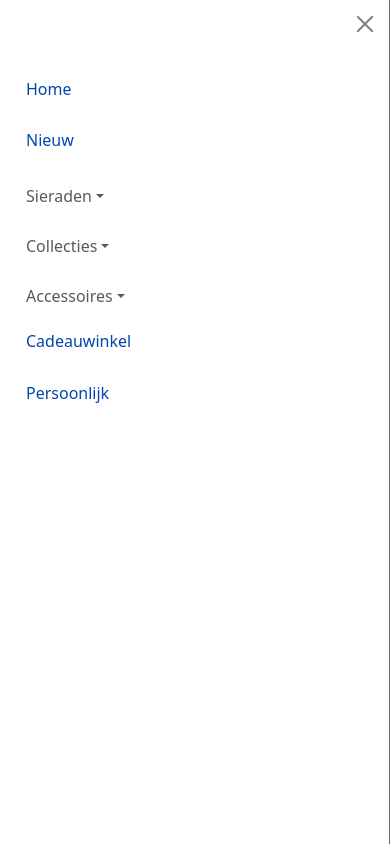
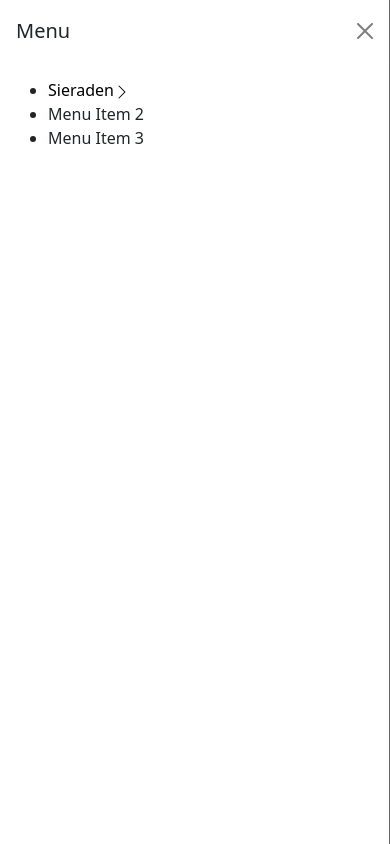
Before and after one commit to MorrisJansen/atelier-amorie, a React (Create React App) app: page / in a window 390 px wide. Both pictures are taken after a click on the button 40 px from the left and 30 px from the top of the page. Shown: the top 844 px of the page. Built offline with nearby package versions, Linux system fonts and the light colour scheme.

Commit message:
nog wat aanpassingen gemaakt aan de navbar morgen het hamburger menu helemaal afmaken

```diff
--- a/src/componenten/navbar.js
+++ b/src/componenten/navbar.js
@@ -1,10 +1,47 @@
 import React from 'react';
 import '../stijlen/navbar.css'
+import  { useState } from 'react';
+import { Offcanvas } from 'react-bootstrap';
+
 
 
 
 
 function Navbar() {
+  const handleShowMenu = () => setShowMenu(!showMenu);
+
+  const [showMenu, setShowMenu] = useState(false);
+  const [showSubMenu, setShowSubMenu] = useState(false);
+  const [showSubSubMenu, setShowSubSubMenu] = useState(false);
+  const [showSubSubSubMenu, setShowSubSubSubMenu] = useState(false);
+
+  const handleClose = () => {
+    setShowMenu(false);
+    setShowSubMenu(false);
+    setShowSubSubMenu(false);
+    setShowSubSubSubMenu(false);
+  };
+
+  // const handleShowMenu = () => setShowMenu(true);
+    // const handleShowMenu = () => setShowMenu(true);
+
+  const handleOpenSubMenu = () => setShowSubMenu(true);
+
+  const handleCloseSubMenu = () => setShowSubMenu(false);
+
+  const handleOpenSubSubMenu = () => setShowSubSubMenu(true);
+
+  const handleCloseSubSubMenu = () => setShowSubSubMenu(false);
+
+  const handleOpenSubSubSubMenu = () => setShowSubSubSubMenu(true);
+
+  const handleCloseSubSubSubMenu = () => setShowSubSubSubMenu(false);
+
+
+
+
+
+
   return (
     <div>
 
@@ -31,9 +68,10 @@ function Navbar() {
 </div>
 
     {/* Eerste navbar en hamburger */}
-    <button className="navbar-toggler d-lg-none" type="button" data-bs-toggle="offcanvas" data-bs-target="#offcanvasNavbar" aria-controls="offcanvasNavbar" aria-label="Toggle navigation">
+    <button className="navbar-toggler d-lg-none" type="button" onClick={handleShowMenu} aria-label="Toggle navigation">
   <span className="navbar-toggler-icon"></span>
 </button>
+
     <a className="navbar-brand d-flex justify-content-center" href="./Probeersel">
       <img className="navbar-logo" src="../fotos/amorie-logo.png" alt="logo" />
     </a>
@@ -45,98 +83,126 @@ function Navbar() {
       </div>
 
        {/* Binnenkant hamburger */}
-      <div className="offcanvas-body">
-        <ul className="navbar-nav justify-content-end flex-grow-1 pe-3 d-lg-none">
+       <Offcanvas show={showMenu} onHide={handleClose}>
+        <Offcanvas.Header closeButton>
+          <Offcanvas.Title>Menu</Offcanvas.Title>
+        </Offcanvas.Header>
+        <Offcanvas.Body>
+          <ul>
+            <li>
 
-          <a className="nav-item" href="/">
-            <h5 className="my-2 h4 nav-link active" aria-current="page" style={{ color: "#0047AB" }}>Home</h5>
-          </a>
-          <a className="nav-item" href="nieuw.php">
-            <h5 className="my-2 h4 nav-link" style={{ color: "#0047AB" }}>Nieuw</h5>
-          </a>
-          <div className="nav-item dropdown">
-            <a className="nav-link dropdown-toggle" href="#" id="navbarDropdown" role="button" data-bs-toggle="dropdown" aria-expanded="false">
+              <button onClick={handleOpenSubMenu} style={{ background: 'none', border: 'none', cursor: 'pointer' }}>
                 Sieraden
-            </a>
-            <ul className="dropdown-menu" aria-labelledby="navbarDropdown">
-            <ul className="navbar-nav mr-auto">
-            <li className="nav-item dropdown">
-              <a className="nav-link dropdown-toggle" href="#" id="oorbellenDropdown" role="button" data-bs-toggle="dropdown" aria-expanded="false">
+                <svg xmlns="http://www.w3.org/2000/svg" width="16" height="16" fill="currentColor" class="bi bi-chevron-right" viewBox="0 0 16 16">
+                  <path fill-rule="evenodd" d="M4.646 1.646a.5.5 0 0 1 .708 0l6 6a.5.5 0 0 1 0 .708l-6 6a.5.5 0 0 1-.708-.708L10.293 8 4.646 2.354a.5.5 0 0 1 0-.708z"/>
+                </svg>
+              </button>
+              <Offcanvas show={showSubMenu} onHide={handleCloseSubMenu} placement="start">
+                <Offcanvas.Header closeButton>
+                  <Offcanvas.Title onClick={handleCloseSubMenu} style={{ cursor: 'pointer' }}>
+                    <svg xmlns="http://www.w3.org/2000/svg" width="16" height="16" fill="currentColor" class="bi bi-chevron-left" viewBox="0 0 16 16">
+                      <path fill-rule="evenodd" d="M11.354 1.646a.5.5 0 0 1 0 .708L5.707 8l5.647 5.646a.5.5 0 0 1-.708.708l-6-6a.5.5 0 0 1 0-.708l6-6a.5.5 0 0 1 .708 0z"/>
+                    </svg>
+                    Sieraden
+                  </Offcanvas.Title>
+                </Offcanvas.Header>
+                <Offcanvas.Body>
+                  <ul>
+                    <li>
+                      <button onClick={handleOpenSubSubMenu} style={{ background: 'none', border: 'none', cursor: 'pointer' }}>
                         Oorbellen
-              </a>
-              <ul className="dropdown-menu submenu oorbellen" aria-labelledby="oorbellenDropdown">
-                {/* Dropdown-items hier toevoegen */}
-                <li><a className="dropdown-item" href="oorbellen.php">Alle oorbellen</a></li>
-                <li><a className="dropdown-item" href="oorbellen.php?cat=hoops">Hoops</a></li>
-                <li><a className="dropdown-item" href="oorbellen.php?cat=oorringen-en-hangers">Oorringen & hangers</a></li>
-                <li><a className="dropdown-item" href="oorbellen.php?cat=oorknopjes">Oorknopjes</a></li>
-                <li><a className="dropdown-item" href="oorbellen.php?cat=doortrek-oorbellen">Doortrek oorbellen</a></li>
-                <li><a className="dropdown-item" href="oorbellen.php?cat=ear-cuffs">Ear Cuffs</a></li>
-                <li><a className="dropdown-item" href="oorbellen.php?cat=piercings">Piercings</a></li>
-                <li><a className="dropdown-item" href="oorbellen.php?cat=sets">Sets</a></li>
-                <li><a className="dropdown-item" href="oorbellen.php?cat=mix-en-match">Mix & match</a></li>
+                        <svg xmlns="http://www.w3.org/2000/svg" width="16" height="16" fill="currentColor" class="bi bi-chevron-right" viewBox="0 0 16 16">
+                          <path fill-rule="evenodd" d="M4.646 1.646a.5.5 0 0 1 .708 0l6 6a.5.5 0 0 1 0 .708l-6 6a.5.5 0 0 1-.708-.708L10.293 8 4.646 2.354a.5.5 0 0 1 0-.708z"/>
+                        </svg>
+                      </button>
+                      <Offcanvas show={showSubSubMenu} onHide={handleCloseSubSubMenu} placement="start">
+                        <Offcanvas.Header closeButton>
+                          <Offcanvas.Title onClick={handleCloseSubSubMenu} style={{ cursor: 'pointer' }}>
+                            <svg xmlns="http://www.w3.org/2000/svg" width="16" height="16" fill="currentColor" class="bi bi-chevron-left" viewBox="0 0 16 16">
+                              <path fill-rule="evenodd" d="M11.354 1.646a.5.5 0 0 1 0 .708L5.707 8l5.647 5.646a.5.5 0 0 1-.708.708l-6-6a.5.5 0 0 1 0-.708l6-6a.5.5 0 0 1 .708 0z"/>
+                            </svg>
+                            Oorbellen
+                          </Offcanvas.Title>
+                        </Offcanvas.Header>
+                        <Offcanvas.Body>
+                          <ul>
+                            <li>Alle Oorbellen</li>
+                            <li>Hoops</li>
+                            <li>Oorringen & Hangers</li>
+                            <li>Oorknopjes</li>
+                            <li>Doortrek Oorbellen</li>
+                            <li>Ear Cuffs</li>
+                            <li>Piercings</li>
+                            <li>Sets</li>
+                            <li>Mix & Match</li>
                           </ul>
+                        </Offcanvas.Body>
+                      </Offcanvas>
                     </li>
-          </ul>              <li><a className="dropdown-item" href="#">Kettingen</a></li>
-              <li><a className="dropdown-item" href="#">Ringen</a></li>
-              <li><a className="dropdown-item" href="#">Armbanden</a></li>
-              <li><a className="dropdown-item" href="#">Enkelbandjes</a></li>
+                    <li>
+                    <button onClick={handleOpenSubSubMenu} style={{ background: 'none', border: 'none', cursor: 'pointer' }}>
+    Kettingen
+    <svg xmlns="http://www.w3.org/2000/svg" width="16" height="16" fill="currentColor" class="bi bi-chevron-right" viewBox="0 0 16 16">
+        <path fill-rule="evenodd" d="M4.646 1.646a.5.5 0 0 1 .708 0l6 6a.5.5 0 0 1 0 .708l-6 6a.5.5 0 0 1-.708-.708L10.293 8 4.646 2.354a.5.5 0 0 1 0-.708z"/>
+    </svg>
+</button>
+<Offcanvas show={showSubSubMenu} onHide={handleCloseSubSubMenu} placement="start">
+    <Offcanvas.Header closeButton>
+        <Offcanvas.Title onClick={handleCloseSubSubMenu} style={{ cursor: 'pointer' }}>
+            <svg xmlns="http://www.w3.org/2000/svg" width="16" height="16" fill="currentColor" class="bi bi-chevron-left" viewBox="0 0 16 16">
+                <path fill-rule="evenodd" d="M11.354 1.646a.5.5 0 0 1 0 .708L5.707 8l5.647 5.646a.5.5 0 0 1-.708.708l-6-6a.5.5 0 0 1 0-.708l6-6a.5.5 0 0 1 .708 0z"/>
+            </svg>
+            Kettingen
+        </Offcanvas.Title>
+    </Offcanvas.Header>
+    <Offcanvas.Body>
+        <ul>
+            <li>Alle Kettingen</li>
+            <li>Meerdere Lagen</li>
+        </ul>
+    </Offcanvas.Body>
+</Offcanvas>
+                    </li>
+                    <li>Ringen</li>
+                    <li>Armbanden</li>
+                    <li>
+                      <button onClick={handleOpenSubSubSubMenu} style={{ background: 'none', border: 'none', cursor: 'pointer' }}>
+                        Ringen
+                        <svg xmlns="http://www.w3.org/2000/svg" width="16" height="16" fill="currentColor" class="bi bi-chevron-right" viewBox="0 0 16 16">
+                          <path fill-rule="evenodd" d="M4.646 1.646a.5.5 0 0 1 .708 0l6 6a.5.5 0 0 1 0 .708l-6 6a.5.5 0 0 1-.708-.708L10.293 8 4.646 2.354a.5.5 0 0 1 0-.708z"/>
+                        </svg>
+                      </button>
 
+                      <Offcanvas show={showSubSubSubMenu} onHide={handleCloseSubSubSubMenu} placement="start">
+                        <Offcanvas.Header closeButton>
+                          <Offcanvas.Title onClick={handleCloseSubSubSubMenu} style={{ cursor: 'pointer' }}>
+                            <svg xmlns="http://www.w3.org/2000/svg" width="16" height="16" fill="currentColor" class="bi bi-chevron-left" viewBox="0 0 16 16">
+                              <path fill-rule="evenodd" d="M11.354 1.646a.5.5 0 0 1 0 .708L5.707 8l5.647 5.646a.5.5 0 0 1-.708.708l-6-6a.5.5 0 0 1 0-.708l6-6a.5.5 0 0 1 .708 0z"/>
+                            </svg>
+                            Ringen
+                          </Offcanvas.Title>
+                        </Offcanvas.Header>
+                        <Offcanvas.Body>
+                          <ul>
+                            <li>Alle Ringen</li>
+                            <li>Zegelringen</li>
+                            <li>One Size Ringen</li>
+                            <li>Vintage Look</li>
                           </ul>
-          </div>
-          <div className="nav-item dropdown">
-            <a className="nav-link dropdown-toggle" href="#" id="navbarDropdown" role="button" data-bs-toggle="dropdown" aria-expanded="false">
-              Collecties
-            </a>
-            <ul className="dropdown-menu" aria-labelledby="navbarDropdown">
-              <li><a className="dropdown-item" href="sieraden.php">Alle Collecties</a></li>
-              <li><a className="dropdown-item" href="armbanden.php">Tell me your name</a></li>
-              <li><a className="dropdown-item" href="enkelbandjes.php">Year Of Birth</a></li>
-              <li><a className="dropdown-item" href="oorbellen.php">Mixed Symbols</a></li>
-              <li><a className="dropdown-item" href="ringen.php">Your favorite destination</a></li>
-              <li><a className="dropdown-item" href=".php">Classy Pearl</a></li>
-              <li><a className="dropdown-item" href=".php">You name it</a></li>
-              <li><a className="dropdown-item" href=".php">Kind words</a></li>
-              <li><a className="dropdown-item" href=".php">Asymmetrical symbols</a></li>
-              <li><a className="dropdown-item" href=".php">Shine on with zirconia</a></li>
-              <li><a className="dropdown-item" href=".php">Shine on with zirconia stud</a></li>
-              <li><a className="dropdown-item" href=".php">Daisy & Butterfly</a></li>
-              <li><a className="dropdown-item" href=".php">Fresh Vibes</a></li>
-              <li><a className="dropdown-item" href=".php">(Sea) Animals</a></li>
-              <li><a className="dropdown-item" href=".php">Galaxy</a></li>
-              <li><a className="dropdown-item" href=".php">Stones</a></li>
-              <li><a className="dropdown-item" href=".php">Pastel</a></li>
-              <li><a className="dropdown-item" href=".php">Over the Moon</a></li>
-              <li><a className="dropdown-item" href=".php">Lovely Summer</a></li>
-              <li><a className="dropdown-item" href=".php">Wild Ones</a></li>
-              <li><a className="dropdown-item" href=".php">Postcards</a></li>
-              <li><a className="dropdown-item" href=".php">Stylish Simplicity</a></li>
-              <li><a className="dropdown-item" href=".php">Smiley's</a></li>
+                        </Offcanvas.Body>
+                      </Offcanvas>
+                    </li>
+                    <li>Armbanden</li>
+                    <li>Enkelbandjes</li>
                   </ul>
-          </div>
-          <div className="nav-item dropdown">
-            <a className="nav-link dropdown-toggle" href="#" id="accessoiresDropdown" role="button" data-bs-toggle="dropdown" aria-expanded="false">
-              Accessoires
-            </a>
-            <ul className="dropdown-menu" aria-labelledby="accessoiresDropdown">
-              {/* Dropdown-items hier toevoegen */}
-              <li><a className="dropdown-item" href="sieraden.php">Alle Accessoires</a></li>
-              <li><a className="dropdown-item" href="armbanden.php">Haaraccessoires</a></li>
-              <li><a className="dropdown-item" href="enkelbandjes.php">Telefoon Accessoires</a></li>
-              <li><a className="dropdown-item" href="oorbellen.php">Schipperspetten &amp; Baretten</a></li>
-              <li><a className="dropdown-item" href="ringen.php">Tassen &amp; Portemonnees</a></li>
+                </Offcanvas.Body>
+              </Offcanvas>
+            </li>
+            <li>Menu Item 2</li>
+            <li>Menu Item 3</li>
           </ul>
-          </div>
-
-          <a className="nav-item" href="cadeauwinkel.php">
-            <h5 className="my-2 h4 nav-link" style={{ color: "#0047AB" }}>Cadeauwinkel</h5>
-          </a>
-
-          <a className="nav-item" href="persoonlijk.php">
-            <h5 className="my-2 h4 nav-link" style={{ color: "#0047AB" }}>Persoonlijk</h5>
-          </a>
-        </ul>
-      </div>
+        </Offcanvas.Body>
+      </Offcanvas>
     </div>
 
     {/* Aan de rechterkant groot scherm logo links */}
```
Lines whose indentation alone changed are shown as unchanged.
